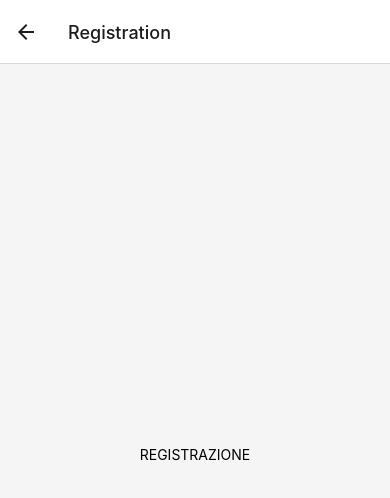
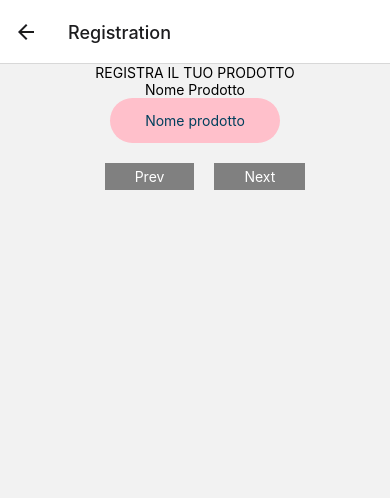
Before and after one commit to Marcoripa/ScanManager, a React Native app: screen /Registration in a window 390 px wide. Shown: the top 498 px of the page. Built offline with nearby package versions, Linux system fonts and the light colour scheme.

Commit message:
- add search bar

```diff
--- a/App3.js
+++ b/App3.js
@@ -4,7 +4,6 @@ import Form from "./src/components/Form";
 import ProductName from "./src/components/ProductName";
 import PersonalDetails from "./src/components/PersonalDetails";
 import CameraView from "./src/components/CameraView";
-import StartPage from "./src/components/HomeScreen";
 
 export default function App() {
   const [formData, setFormData] = useState({
--- a/package.json
+++ b/package.json
@@ -13,6 +13,8 @@
     "@react-navigation/native": "^6.1.9",
     "@react-navigation/native-stack": "^6.9.16",
     "@react-navigation/stack": "^6.3.20",
+    "@rneui/base": "^4.0.0-rc.7",
+    "@rneui/themed": "^4.0.0-rc.8",
     "expo": "~49.0.13",
     "expo-camera": "~13.4.4",
     "expo-media-library": "~15.4.1",
--- a/src/components/HomeScreen.js
+++ b/src/components/HomeScreen.js
@@ -1,60 +1,96 @@
-import React from 'react';
-import {  StyleSheet,
-  Button,
-  View,
-  Text,
-} from "react-native";
-
-
+import React, { useState } from "react";
+import { StyleSheet, View } from "react-native";
+import { Button } from "@rneui/themed";
+import { SearchBar } from "@rneui/themed";
 
 export default function HomeScreen({ navigation }) {
+  const [search, setSearch] = useState("");
+  const [value, setValue] = useState("");
+
+  const updateSearch = search => {
+    setSearch(search);
+  };
   return (
     <View style={styles.root}>
       <View>
-        <Text style={styles.title}>
-          The title and onPress handler are required. It is recommended to set
-          accessibilityLabel to help make your app usable by everyone.
-        </Text>
         <Button
           title="REGISTRA UN NUOVO PRODOTTO"
-          onPress={() => navigation.navigate('Registration')}
+          titleStyle={{ fontWeight: "200" }}
+          onPress={() => navigation.navigate("Registration")}
+          buttonStyle={{
+            borderColor: "transparent",
+            borderWidth: 0,
+            borderRadius: 30,
+          }}
+          containerStyle={{
+            width: 300,
+            marginHorizontal: 50,
+            marginVertical: 10,
+          }}
         />
       </View>
       <View>
-        <Text style={styles.title}>
-          Adjust the color in a way that looks standard on each platform. On
-          iOS, the color prop controls the color of the text. On Android, the
-          color adjusts the background color of the button.
-        </Text>
         <Button
           title="LEGGI UN PRODOTTO ESISTENTE"
-          color="#f194ff"
-          onPress={() => navigation.navigate('Scanning')}
+          titleStyle={{ fontWeight: "200" }}
+          onPress={() => navigation.navigate("Scanning")}
+          buttonStyle={{
+            backgroundColor: "rgba(199, 43, 98, 1)",
+            borderColor: "transparent",
+            borderWidth: 0,
+            borderRadius: 30,
+          }}
+          containerStyle={{
+            width: 300,
+            marginHorizontal: 50,
+            marginVertical: 10,
+          }}
+        />
+      </View>
+      <View>
+        <SearchBar
+          platform="default"
+          containerStyle={{
+            backgroundColor: "rgb(200,200,200)",
+            borderWidth: 0,
+            borderRadius: 30,
+            width: 300,
+            marginHorizontal: 50,
+            marginVertical: 10,
+          }}
+          inputContainerStyle={{
+            backgroundColor: "rgb(200,200,200)",
+          }}
+          inputStyle={{
+          }}
+          onChangeText={newVal => setValue(newVal)}
+          onClearText={() => console.log(onClearText())}
+          placeholder="CERCA UN PRODOTTO"
+          placeholderTextColor="black"
+          onCancel={() => console.log(onCancel())}
+          value={value}
         />
       </View>
     </View>
   );
 }
 
-
 const styles = StyleSheet.create({
   root: {
     flex: 1,
-    alignItems: 'center',
-    justifyContent: 'center',
-    backgroundColor: 'whitesmoke'
+    alignItems: "center",
+    justifyContent: "center",
+    backgroundColor: "whitesmoke",
   },
   container: {
     flex: 1,
     justifyContent: "center",
     marginHorizontal: 16,
   },
-  title: {
-    textAlign: "center",
-    marginVertical: 8,
+  searchbar: {
+    backgroundColor: "rgba(199, 43, 98, 1)",
+    borderColor: "transparent",
+    borderWidth: 0,
+    borderRadius: 30,
   },
-  fixToText: {
-    flexDirection: "row",
-    justifyContent: "space-between",
-  }
 });
--- a/src/components/RegistrationScreen.js
+++ b/src/components/RegistrationScreen.js
@@ -1,39 +1,94 @@
-import React from 'react';
-import {  StyleSheet,
-  Button,
-  View,
-  Text,
-} from "react-native";
+import React, { useState } from "react";
+import { StyleSheet, Text, View, Pressable } from "react-native";
+import Form from "./Form";
+import ProductName from "./ProductName";
+import PersonalDetails from "./PersonalDetails";
+import CameraView from "./CameraView";
 
 
 
 export default function RegistrationScreen({ navigation }) {
+  const [formData, setFormData] = useState({
+    //Product Name
+    name: "",
+
+    //Product Quantity
+    age: "age",
+    designation: "",
+    company: "",
+  });
+  const [screen, setScreen] = useState(0);
+  const FormTitle = ["Nome Prodotto", "Quantità"];
+  const ScreenDisplay = () => {
+    if (screen === 0) {
+      return <ProductName formData={formData} setFormData={setFormData} />;
+    } else if (screen === 1) {
+      return <PersonalDetails formData={formData} setFormData={setFormData} />;
+    }
+  };
+
   return (
-    <View style={styles.root}>
-      <Text>REGISTRAZIONE</Text>
+
+    <View style={styles.container}>
+      <Text style={styles.title}>REGISTRA IL TUO PRODOTTO</Text>
+      <View style={styles.wrapper}>
+        <Text style={styles.title}>{FormTitle[screen]}</Text>
+        {screen === 2 ? (
+          <CameraView />
+        ) : (
+          <View style={styles.form}>
+            <View>{ScreenDisplay()}</View>
+            <View style={styles.buttonContainer}>
+              <Pressable
+                disabled={screen === 0}
+                onPress={() => setScreen(currScreen => currScreen - 1)}>
+                <Text style={styles.button}>Prev</Text>
+              </Pressable>
+              <Pressable
+                disabled={screen === 2}
+                onPress={() => setScreen(currScreen => currScreen + 1)}>
+                <Text style={styles.button}>Next</Text>
+              </Pressable>
+            </View>
+          </View>
+        )}
+      </View>
     </View>
   );
 }
 
-
 const styles = StyleSheet.create({
-  root: {
-    flex: 1,
-    alignItems: 'center',
-    justifyContent: 'center',
-    backgroundColor: 'whitesmoke'
-  },
   container: {
     flex: 1,
-    justifyContent: "center",
-    marginHorizontal: 16,
+    /* justifyContent: "center", */
+    /* alignItems: "center", */
+    /* paddingBottom: 20,
+    paddingTop: 20, */
   },
   title: {
+    display: "flex",
+    justifyContent: "center",
+  },
+  wrapper: {
+    flex: 1,
+  },
+  form: {
+    justifyContent: "center",
+    alignItems: "center",
+    backgroundColor: "#FFFFF",
+  },
+  buttonContainer: {
+    flexDirection: "row",
+    display: "flex",
+    alignItems: "center",
+  },
+  button: {
+    justifyContent: "center",
+    color: "white",
+    backgroundColor: "gray",
+    paddingVertical: 5,
+    paddingHorizontal: 30,
+    marginLeft: 20,
     textAlign: "center",
-    marginVertical: 8,
   },
-  fixToText: {
-    flexDirection: "row",
-    justifyContent: "space-between",
-  }
 });
```
Also changed, not shown: 1 other file (tests, documents, lock files or other folders).
